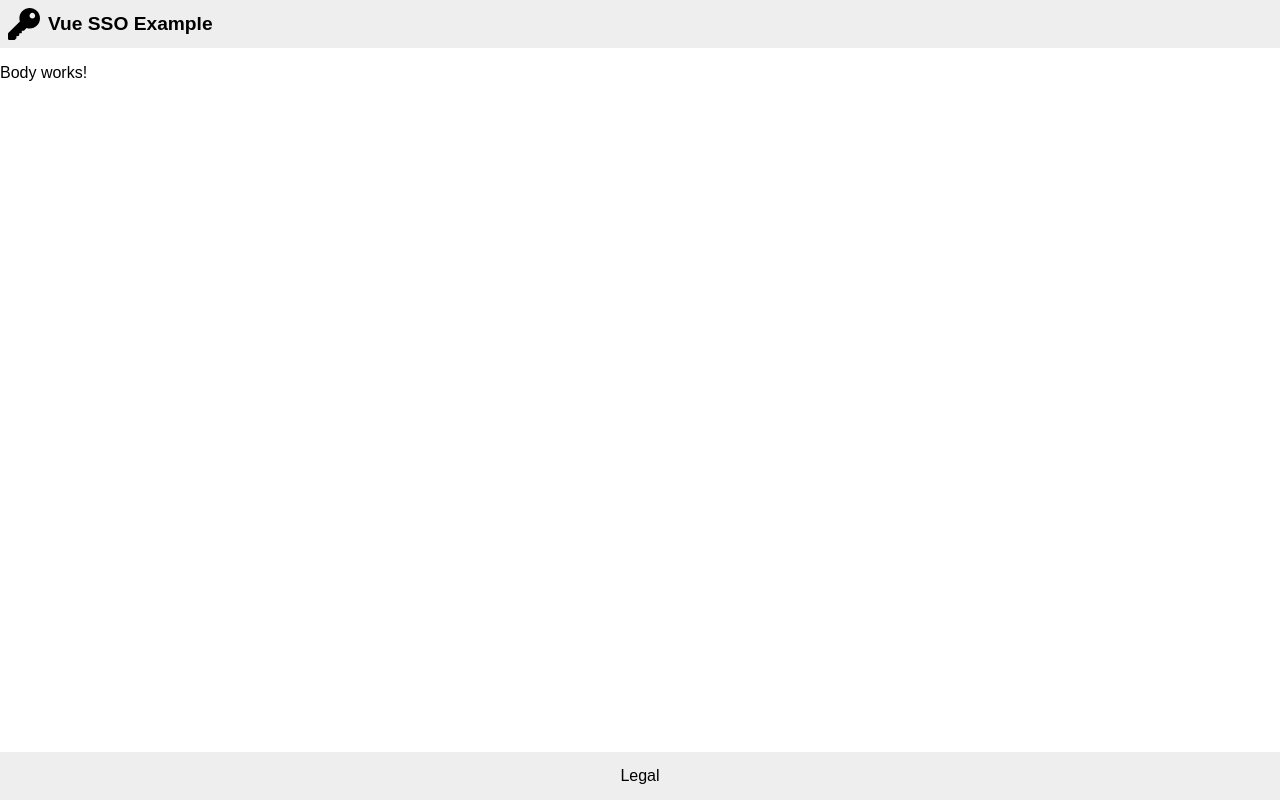
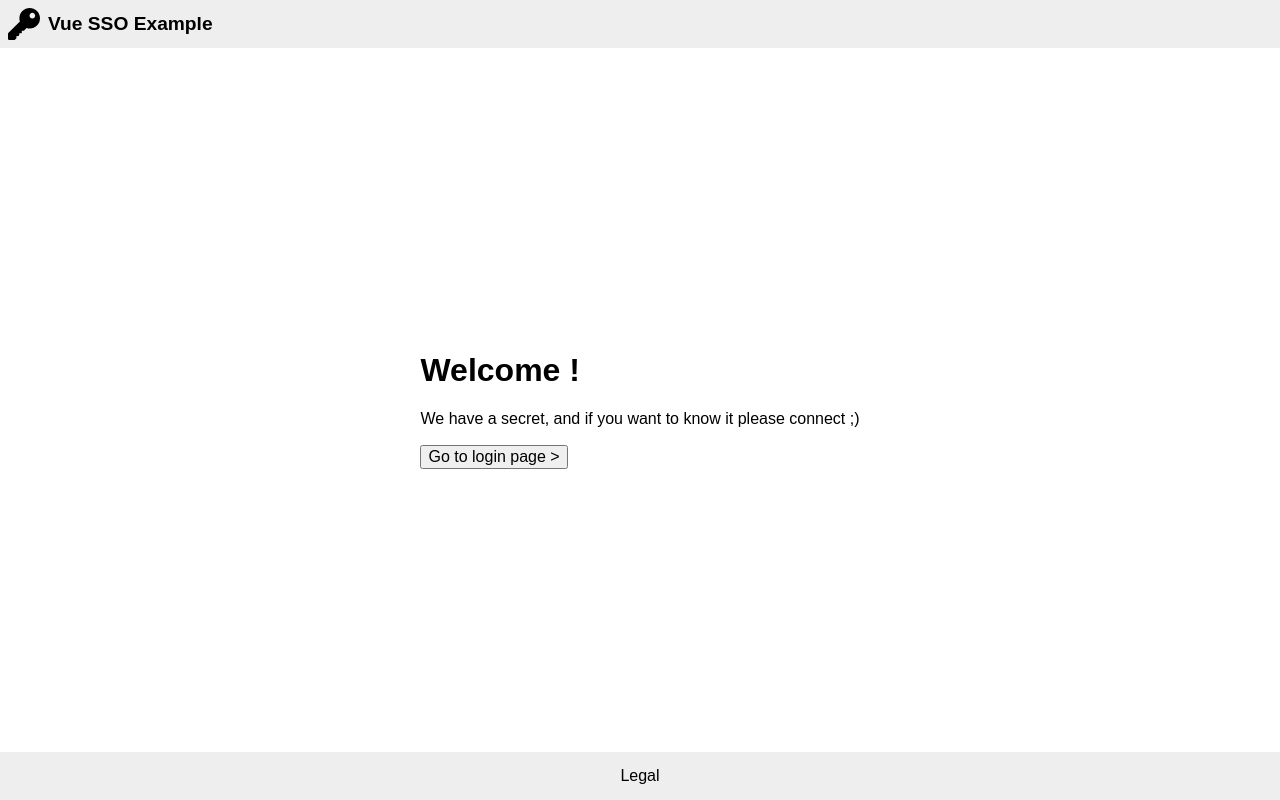
Before and after one commit to jlguenego/vue-sso-example, a Vue app in the folder front/: page / in a window 1280 px wide. Built offline with nearby package versions, Linux system fonts and the light colour scheme.

Commit message:
appBody dom and css

```diff
--- a/front/src/components/layout/AppBody.vue
+++ b/front/src/components/layout/AppBody.vue
@@ -1,11 +1,18 @@
 <template>
   <div class="app-body">
-    <p>Body works!</p>
+    <main>
+      <h1>Welcome !</h1>
+      <p>We have a secret, and if you want to know it please connect ;)</p>
+      <button>Go to login page ></button>
+    </main>
   </div>
 </template>
 
 <style scoped lang="scss">
 .app-body {
   flex-grow: 1;
+  display: flex;
+  justify-content: center;
+  align-items: center;
 }
 </style>
```
